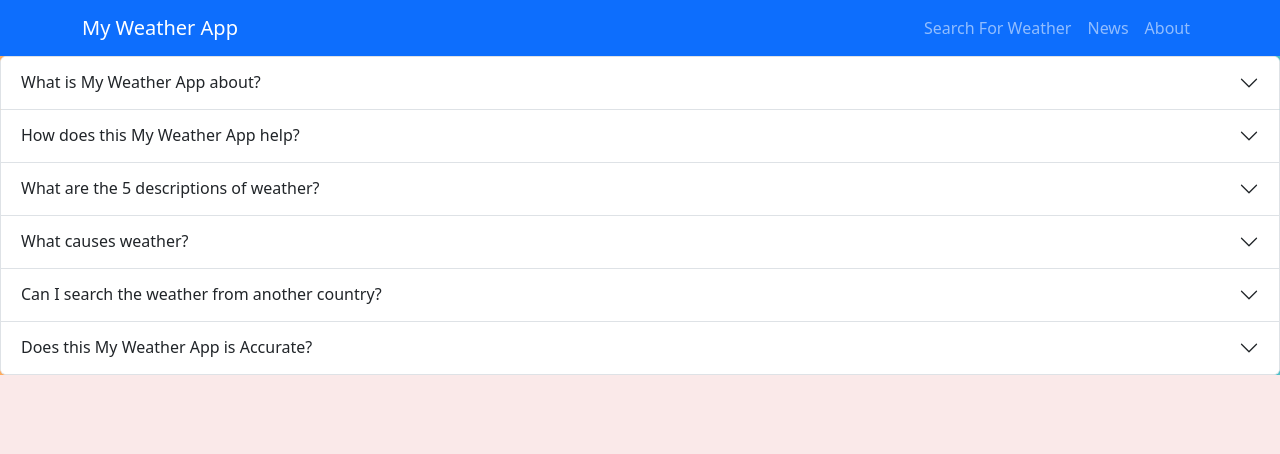
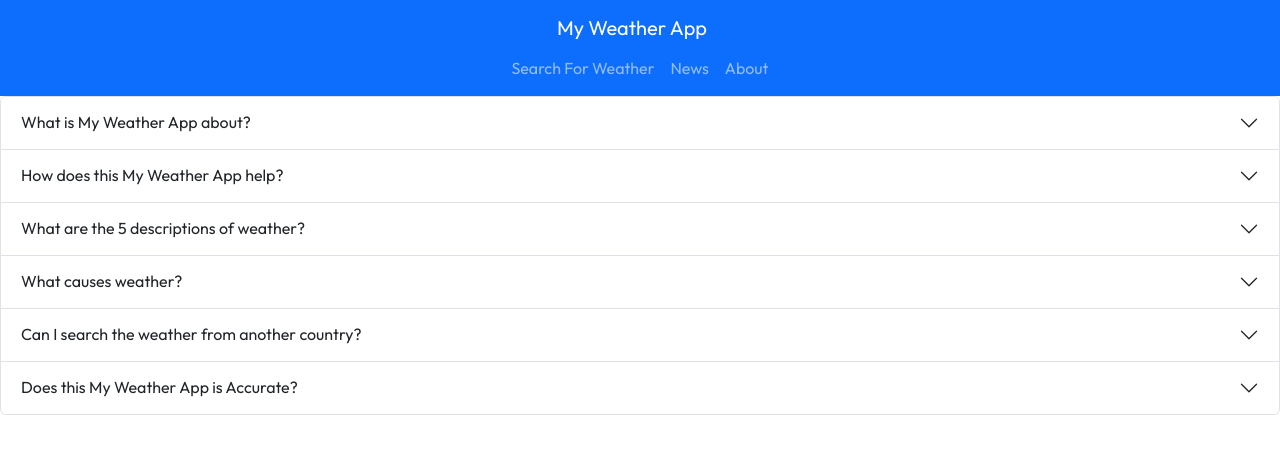
Before and after one commit to CalixCarlo/weather-project, a React (Vite) app: page /about in a window 1280 px wide. Shown: the top 454 px of the page. Built offline with nearby package versions, Linux system fonts and the light colour scheme.

Commit message:
add style

```diff
--- a/src/index.css
+++ b/src/index.css
@@ -1,72 +1,105 @@
-:root {
-  font-family: Inter, system-ui, Avenir, Helvetica, Arial, sans-serif;
-  line-height: 1.5;
-  font-weight: 400;
 
-  color-scheme: light dark;
-  color: rgba(255, 255, 255, 0.87);
-  background-color: #242424;
+@import url('https://fonts.googleapis.com/css2?family=Outfit:wght@100;200;300;400;500;600;700&family=Poppins:ital,wght@0,100;0,200;0,300;0,400;0,500;0,600;0,700;0,800;0,900;1,100;1,200;1,300;1,400;1,500;1,600;1,700;1,800;1,900&display=swap');
 
-  font-synthesis: none;
-  text-rendering: optimizeLegibility;
-  -webkit-font-smoothing: antialiased;
-  -moz-osx-font-smoothing: grayscale;
-  -webkit-text-size-adjust: 100%;
-}
-
-a {
-  font-weight: 500;
-  color: #646cff;
-  text-decoration: inherit;
-}
-a:hover {
-  color: #535bf2;
+* {
+  box-sizing: border-box;
+  margin: 0;
+  padding: 0;
 }
 
 body {
-  background: #feac5e; /* background */
-  background: -webkit-linear-gradient(to right, #feac5e, #c779d0, #4bc0c8);
-  background: linear-gradient(to right, #feac5e, #c779d0, #4bc0c8);
-  margin: 0
+  font-family: 'Outfit', 'Segoe UI', 'Roboto', 'Oxygen',
+    'Ubuntu', 'Cantarell', 'Fira Sans', 'Droid Sans', 'Helvetica Neue',
+    sans-serif;
+  -webkit-font-smoothing: antialiased;
+  -moz-osx-font-smoothing: grayscale;
+}
+
+p {
+  font-size: 1 rem;
 }
 
 h1 {
-  font-size: 3.2em;
-  line-height: 1.1;
+  font-size:  1 rem;
 }
 
-button {
-  border-radius: 8px;
-  border: 1px solid transparent;
-  padding: 0.6em 1.2em;
-  font-size: 1em;
-  font-weight: 500;
-  font-family: inherit;
-  background-color: #1a1a1a;
-  cursor: pointer;
-  transition: border-color 0.25s;
-}
-button:hover {
-  border-color: #646cff;
-}
-button:focus,
-button:focus-visible {
-  outline: 4px auto -webkit-focus-ring-color;
+.app {
+  width: 100%;
+  height: 100vh;
+  position: relative;
+  background-color: rgba(0,0,0,0.4);
+  color: black;
+  padding: 2rem 2rem;
 }
 
+.app:before {
+  content: '';
+  background: url('./assets/sunset.jpg') no-repeat center center/cover;
+  position: absolute;
+  width: 100%;
+  height: 100%;
+  top: 0;
+  left: 0;
+  z-index: -1;
+}
 
-@media (prefers-color-scheme: light) {
-  :root {
-    color: #213547;
-    background-color: #fae9e9;
-  }
-  a:hover {
-    color: #747bff;
-  }
-  button {
-    background-color: #f9f9f9;
-  }
+.app .search {
+  text-align: center;
+  padding: 1rem;
 }
-.App {
+
+.app input {
+  padding: .7rem 1.5rem;
+  font-size: 1.2rem;
+  border-radius: 25px;
+  border: 1px solid rgba(255,255,255, 0.8);
+  background: rgba(255,255,255, 0.1);
+  color: black;
+}
+
+::placeholder {
+  color:black;
+}
+
+.container {
+  max-width: 100vw;
+
+  margin: auto;
+  padding: 0 1rem;
+  position: relative;
+
+  display: flex;
+  flex-direction: column;
+  justify-content: space-between;
+}
+
+.app .top {
+  width: 100%;
+  margin: 1rem auto;
+}
+
+.app .description {
+  position: relative;
+  right: -90%;
+  transform-origin: 0 0;
+  transform: rotate(269deg);
+}
+
+.app .bottom {
+  display: flex;
+  justify-content: space-evenly;
+  text-align: center;
+  width: 100%;
+  margin: 1rem auto;
+  padding: 1rem;
+  border-radius: 12px;
+  background-color: rgba(255,255,255, 0.2);
+}
+
+.bold {
+  font-weight: 700;
+}
+.card-body{
   padding: 2rem 2rem;
+
 }
--- a/src/routes.jsx
+++ b/src/routes.jsx
@@ -1,7 +1,7 @@
 
 import Weather from "./views/Weather"
-import News from "./views/News"
-import About from "./views/About"
+import News from "./views/other/News"
+import About from "./views/other/About"
 
 const routes = [
 
--- a/src/views/Weather.jsx
+++ b/src/views/Weather.jsx
@@ -69,11 +69,11 @@
   };
 
   return (
-    <Container fluid className="app">
+    <Container className="app">
       <Row className="search">
         <Col>
           <Form.Group controlId="locationInput">
-            <Form.Control
+            <Form.Control className="seacrh"
               value={location}
               onChange={(event) => setLocation(event.target.value)}
               onKeyPress={searchLocation}
```
Also changed, not shown: src/views/other/About.jsx (renamed from src/views/About.jsx), src/views/other/News.jsx (renamed from src/views/News.jsx).
